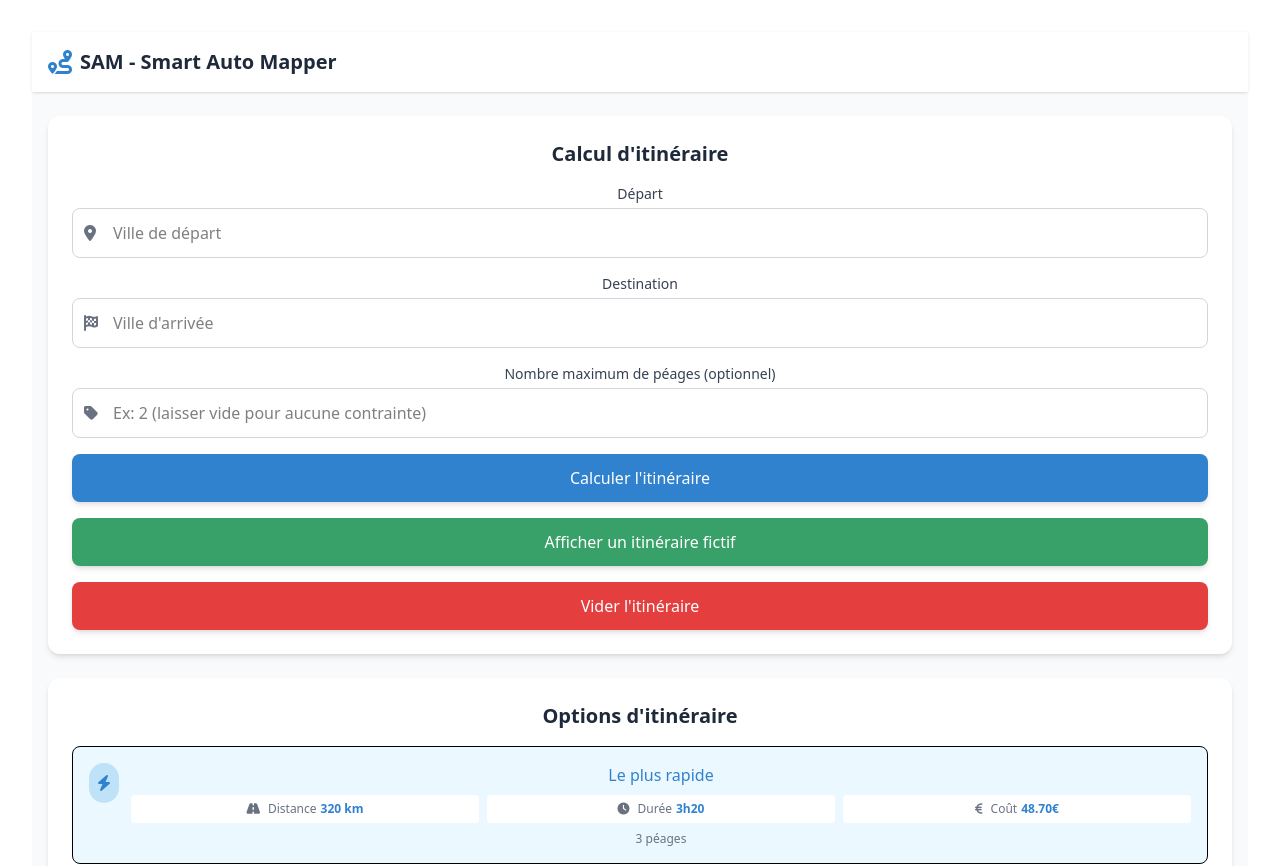
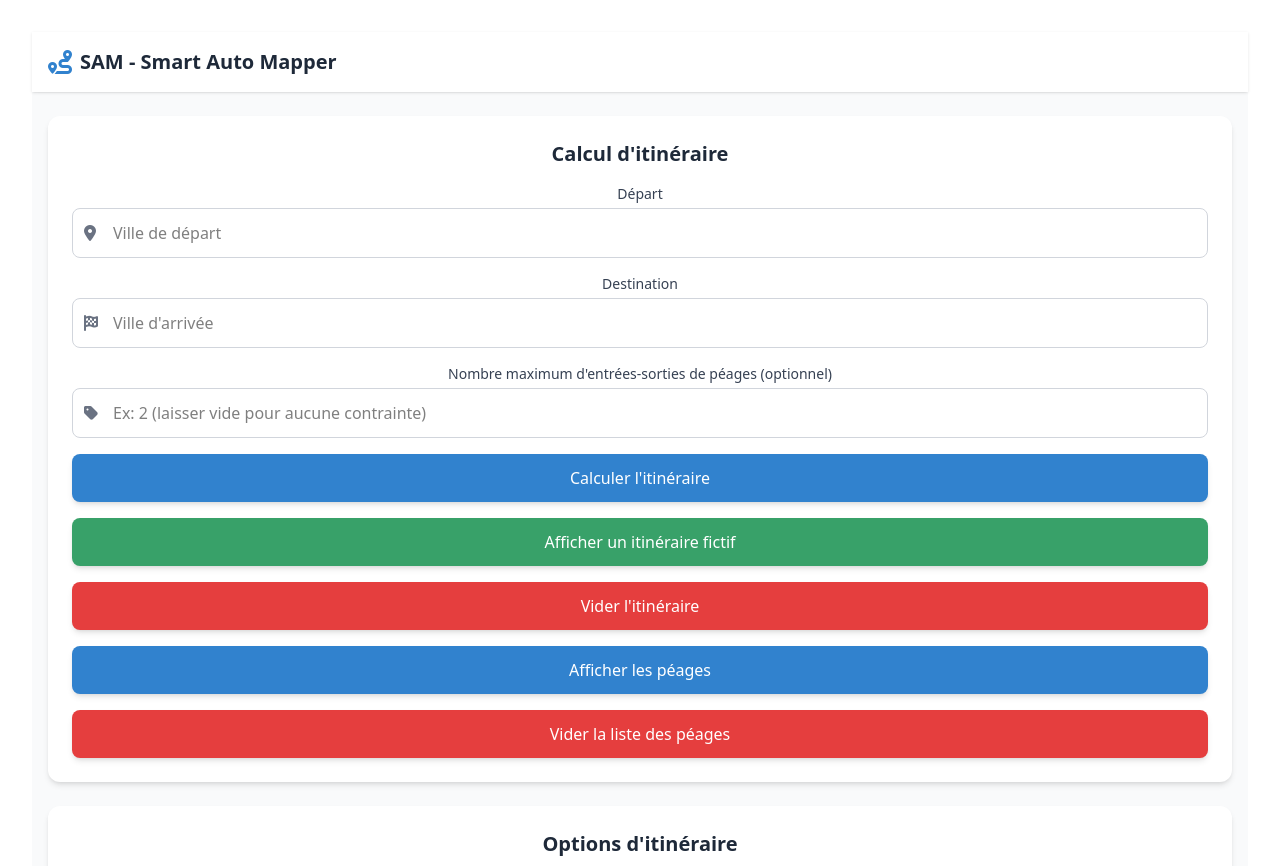
Before and after one commit to cyrizon/sam-frontend, a React (Vite) app: page / in a window 1280 px wide. Shown: the top 866 px of the page. Built offline with nearby package versions, Linux system fonts and the light colour scheme; no server answers.

Commit message:
Toll booths
- Calls the API to retrieve tolls on a "calculated" route (for the moment the route is static)
- Displays tolls on map with Leaflet.

```diff
--- a/src/App.tsx
+++ b/src/App.tsx
@@ -8,8 +8,7 @@ import MapDetails from './components/MapDetails';
 import { useCalculateRoute } from './hooks/useCalculateRoute';
 import { useMap } from './hooks/useMap';
 import type { RouteData } from './types/RouteData';
-import { fetchHello } from './services/api';
-import { fetchMockRoute } from './services/api';
+import { fetchHello, fetchMockRoute, fetchTolls } from './services/api';
 
 const routesData: Record<string, RouteData> = {
   fastest: { name: "Le plus rapide", distance: 320, duration: { hours: 3, minutes: 20 }, cost: 48.7, tolls: 3, color: 'blue', icon: 'bolt' },
@@ -25,6 +24,7 @@ function App() {
   const [departure, setDeparture] = useState<string>('');
   const [destination, setDestination] = useState<string>('');
   const [maxTolls, setMaxTolls] = useState<string>('');
+  const [tollsData, setTollsData] = useState<any>(null);
 
   const { customRoute, handleCalculate } = useCalculateRoute(routesData);
   const { selectedRoute, mapLoading, mapDetailsVisible, mapRef, handleSelectRoute } = useMap();
@@ -44,6 +44,26 @@ function App() {
   const handleClearRoute = () => {
     setGeoJSONData(null); // Réinitialise les données GeoJSON
     console.log("Itinéraire vidé");
+  };
+
+  const handleFetchTolls = async () => {
+    try {
+      if (!geoJSONData) {
+        console.error("Aucun itinéraire disponible pour calculer les péages.");
+        return;
+      }
+
+      const tolls = await fetchTolls(geoJSONData); // Appel à l'API avec les données mock
+      setTollsData(tolls); // Mise à jour du state avec les données de péages
+      console.log("Données de péages récupérées :", tolls);
+    } catch (error) {
+      console.error("Erreur lors de la récupération des péages :", error);
+    }
+  };
+
+  const handleClearTolls = () => {
+    setTollsData(null); // Réinitialise les données de péages
+    console.log("Données de péages vidées");
   };
 
   useEffect(() => {
@@ -76,6 +96,8 @@ function App() {
           handleCalculate={() => handleCalculate(null)}
           handleFetchRoute={handleFetchRoute}
           handleClearRoute={handleClearRoute}
+          handleFetchTolls={handleFetchTolls}
+          handleClearTolls={handleClearTolls}
         />
         <RouteOptions
           routesData={routesData}
@@ -83,7 +105,7 @@ function App() {
           onSelectRoute={handleSelectRoute}
           customRoute={customRoute}
         />
-        <MapView position={position} geoJSONData={geoJSONData}/>
+        <MapView position={position} geoJSONData={geoJSONData} tolls={tollsData} />
         <MapDetails route={customRoute} visible={mapDetailsVisible} />
       </main>
     </div>
--- a/src/components/MapView.tsx
+++ b/src/components/MapView.tsx
@@ -1,11 +1,21 @@
 import { MapContainer, TileLayer, GeoJSON } from 'react-leaflet';
+import TollMarker from './TollMarker';
+
+type Toll = {
+  id: number;
+  nom: string;
+  autoroute: string;
+  longitude: number;
+  latitude: number;
+};
 
 type MapViewProps = {
   position: [number, number];
   geoJSONData?: any;
+  tolls?: Toll[];
 };
 
-const MapView: React.FC<MapViewProps> = ({ position, geoJSONData }) => (
+const MapView: React.FC<MapViewProps> = ({ position, geoJSONData, tolls }) => (
   <div className="bg-white rounded-xl shadow-md p-6">
     <h2 className="text-xl font-semibold text-gray-800 mb-4">Visualisation de l'itinéraire</h2>
     <div className="relative" style={{ width: '100%', paddingBottom: '60%' }}>
@@ -24,6 +34,7 @@ const MapView: React.FC<MapViewProps> = ({ position, geoJSONData }) => (
             style={() => ({ color: '#ff7800', weight: 5, opacity: 0.65 })}
           />
         )}
+        {tolls && tolls.map((toll) => <TollMarker key={toll.id} toll={toll} />)}
       </MapContainer>
     </div>
   </div>
--- a/src/components/RouteCalculationBox.tsx
+++ b/src/components/RouteCalculationBox.tsx
@@ -11,6 +11,8 @@ interface RouteCalculationBoxProps {
   handleCalculate: () => void;
   handleFetchRoute: () => void;
   handleClearRoute: () => void;
+  handleFetchTolls: () => void;
+  handleClearTolls: () => void;
 }
 
 const RouteCalculationBox: React.FC<RouteCalculationBoxProps> = ({
@@ -24,6 +26,8 @@ const RouteCalculationBox: React.FC<RouteCalculationBoxProps> = ({
   handleCalculate,
   handleFetchRoute,
   handleClearRoute,
+  handleFetchTolls,
+  handleClearTolls,
 }) => {
   return (
     <div className="bg-white rounded-xl shadow-md p-6">
@@ -68,7 +72,7 @@ const RouteCalculationBox: React.FC<RouteCalculationBoxProps> = ({
         {/* Toll Constraints */}
         <div>
           <label htmlFor="max-tolls" className="block text-sm font-medium text-gray-700 mb-1">
-            Nombre maximum de péages (optionnel)
+            Nombre maximum d'entrées-sorties de péages (optionnel)
           </label>
           <div className="relative">
             <input
@@ -115,6 +119,26 @@ const RouteCalculationBox: React.FC<RouteCalculationBoxProps> = ({
             Vider l'itinéraire
           </button>
         </div>
+
+        {/* Show tolls on route */}
+        <div>
+          <button
+            onClick={handleFetchTolls}
+            className="w-full bg-blue-600 text-white py-3 px-4 rounded-lg font-medium hover:bg-blue-700 transition shadow-md flex items-center justify-center"
+          >
+            Afficher les péages
+          </button>
+        </div>
+
+        {/* Clear tolls */}
+        <div>
+          <button
+            onClick={handleClearTolls}
+            className="w-full bg-red-600 text-white py-3 px-4 rounded-lg font-medium hover:bg-red-700 transition shadow-md flex items-center justify-center"
+          >
+            Vider la liste des péages
+          </button>
+        </div>
       </div>
     </div>
   );
--- /dev/null
+++ b/src/components/TollMarker.tsx
@@ -0,0 +1,36 @@
+import { Marker, Popup } from 'react-leaflet';
+import L from 'leaflet';
+import tollIconUrl from '../assets/toll-icon.svg';
+
+type Toll = {
+    id: number;
+    nom: string;
+    autoroute: string;
+    longitude: number;
+    latitude: number;
+};
+
+type TollMarkerProps = {
+    toll: Toll;
+};
+
+const TollMarker: React.FC<TollMarkerProps> = ({ toll }) => (
+    <Marker
+        position={[toll.latitude, toll.longitude]}
+        icon={L.icon({
+            iconUrl: tollIconUrl,
+            iconSize: [25, 25],
+            iconAnchor: [12, 25],
+            popupAnchor: [0, -25],
+        })}
+    >
+        <Popup>
+            <div className="text-sm">
+                <p className="font-semibold">{toll.nom || 'Péage sans nom'}</p>
+                {toll.autoroute && <p>Autoroute : {toll.autoroute}</p>}
+            </div>
+        </Popup>
+    </Marker>
+);
+
+export default TollMarker;
--- a/src/services/api.ts
+++ b/src/services/api.ts
@@ -19,3 +19,22 @@ export const fetchMockRoute = async (): Promise<any> => {
         error => `Erreur lors de l'appel à /api/mokeroute: ${error}`
     );
 }
+
+// Fonction pour appeler l'endpoint /api/tolls
+export const fetchTolls = async (mockData: any): Promise<any> => {
+    try {
+        const response = await fetch("/api/tolls", {
+            method: "POST",
+            headers: {
+                "Content-Type": "application/json",
+            },
+            body: JSON.stringify(mockData),
+        });
+        if (!response.ok) {
+            throw new Error(`HTTP error! status: ${response.status}`);
+        }
+        return await response.json();
+    } catch (error) {
+        return `Erreur lors de l'appel à /api/tolls: ${error}`;
+    }
+};
```
Also changed, not shown: src/assets/toll-icon.svg (added).
